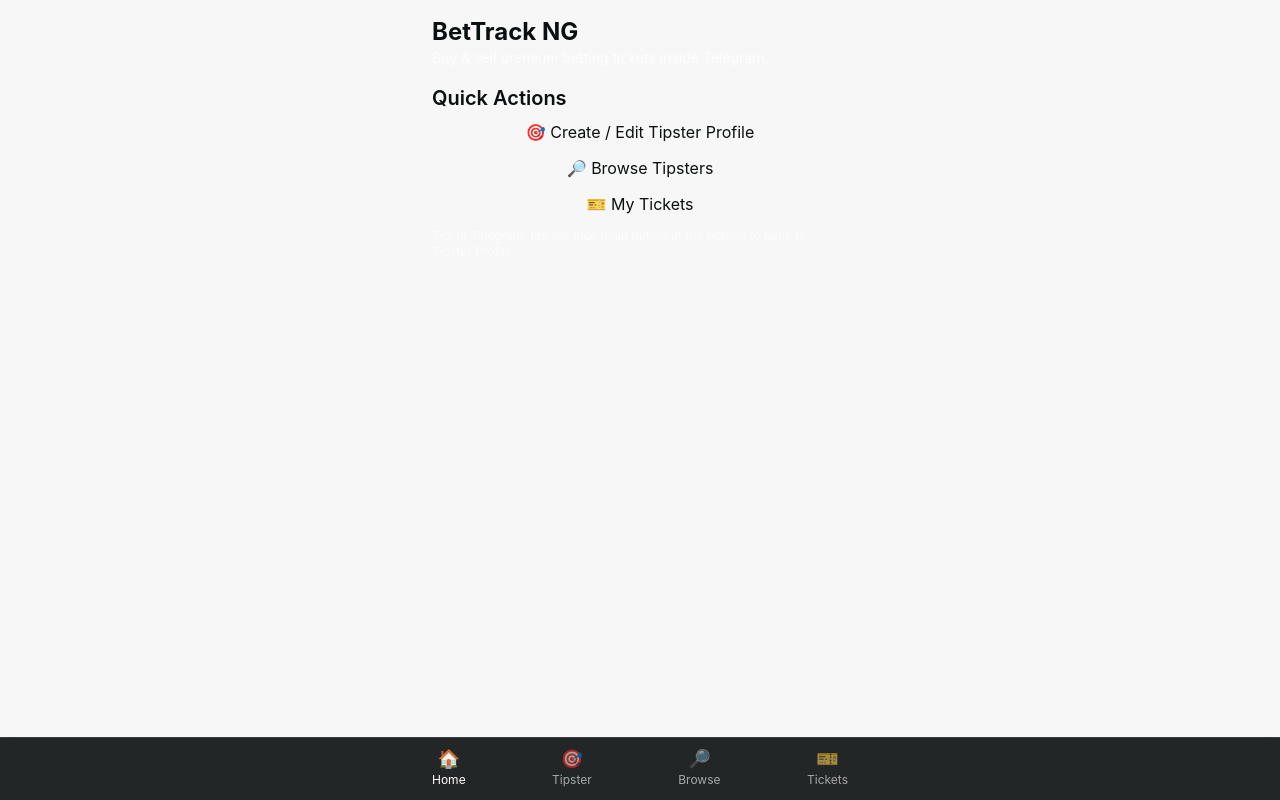
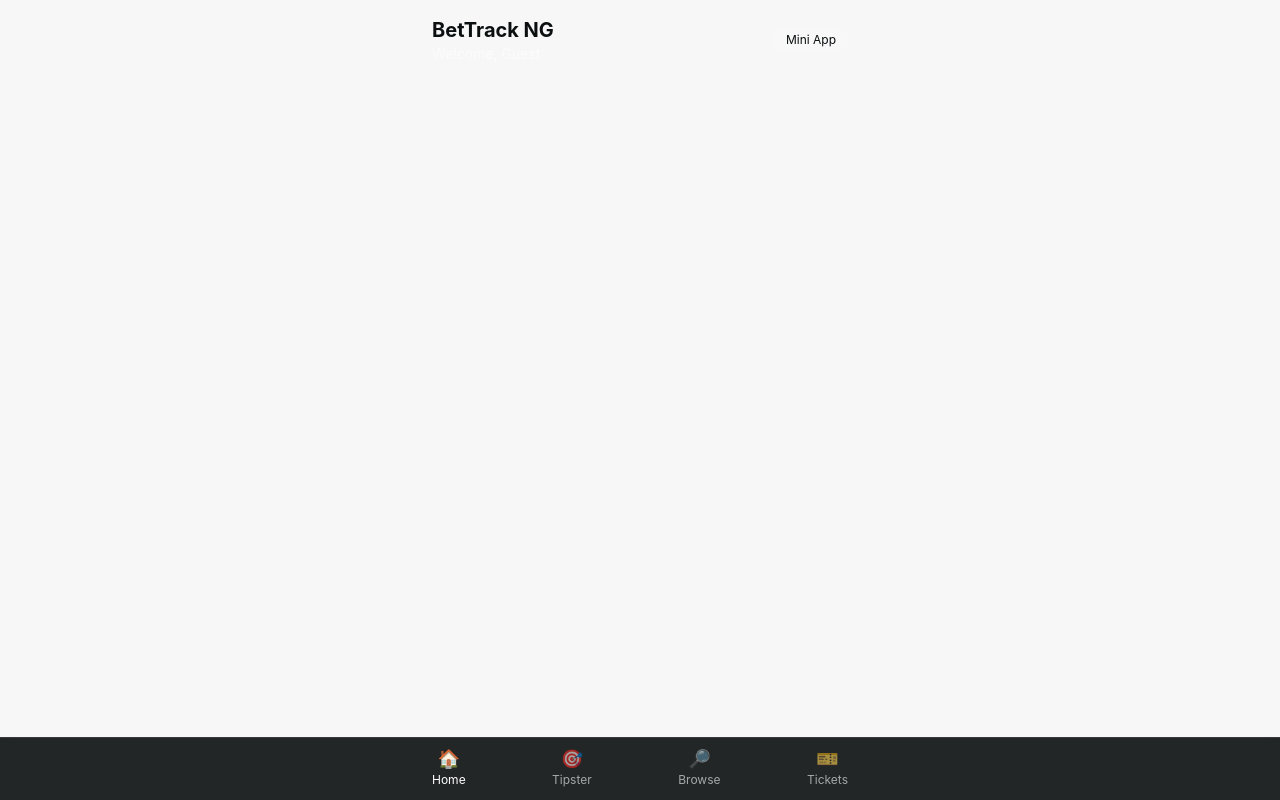
Before and after one commit to abelkene001/bettrack-ng, a Next.js app in the folder bettrack-ng/: page / in a window 1280 px wide. Built offline with nearby package versions, Linux system fonts and the light colour scheme.

Commit message:
Patch 1 (Hard fixes)

```diff
--- /dev/null
+++ b/bettrack-ng/app/api/profile/me/route.ts
@@ -0,0 +1,84 @@
+// app/api/profile/me/route.ts
+export const runtime = "nodejs"; // ensure Node runtime on Vercel
+export const dynamic = "force-dynamic"; // no caching of user response
+
+import { NextResponse } from "next/server";
+import { cookies } from "next/headers";
+import { supabaseAdmin } from "@/lib/supabaseAdmin";
+import { SESSION_COOKIE, verifyAppSession } from "@/lib/session";
+
+export async function GET() {
+  const jar = await cookies();
+  const token = jar.get(SESSION_COOKIE)?.value;
+  if (!token)
+    return NextResponse.json(
+      { ok: false, error: "NO_SESSION" },
+      { status: 401 }
+    );
+
+  let sess: { sub: string; name?: string; username?: string };
+  try {
+    sess = await verifyAppSession(token);
+  } catch {
+    return NextResponse.json(
+      { ok: false, error: "BAD_SESSION" },
+      { status: 401 }
+    );
+  }
+
+  const telegramId = Number(sess.sub);
+  if (!Number.isFinite(telegramId)) {
+    return NextResponse.json(
+      { ok: false, error: "BAD_TELEGRAM_ID" },
+      { status: 400 }
+    );
+  }
+
+  // find or create user
+  const { data: userRow, error: userErr } = await supabaseAdmin
+    .from("users")
+    .select("*")
+    .eq("telegram_id", telegramId)
+    .maybeSingle();
+
+  if (userErr)
+    return NextResponse.json(
+      { ok: false, error: userErr.message },
+      { status: 500 }
+    );
+
+  let user = userRow;
+  if (!user) {
+    const { data: newUser, error: insErr } = await supabaseAdmin
+      .from("users")
+      .insert({
+        telegram_id: telegramId,
+        username: sess.username ?? null,
+        first_name: sess.name ?? null,
+        role: "bettor",
+      })
+      .select("*")
+      .single();
+    if (insErr)
+      return NextResponse.json(
+        { ok: false, error: insErr.message },
+        { status: 500 }
+      );
+    user = newUser;
+  }
+
+  // profile (if any)
+  const { data: profile, error: profErr } = await supabaseAdmin
+    .from("tipster_profiles")
+    .select("*")
+    .eq("user_id", user.id)
+    .maybeSingle();
+
+  if (profErr)
+    return NextResponse.json(
+      { ok: false, error: profErr.message },
+      { status: 500 }
+    );
+
+  return NextResponse.json({ ok: true, user, profile: profile ?? null });
+}
--- a/bettrack-ng/app/page.tsx
+++ b/bettrack-ng/app/page.tsx
@@ -1,49 +1,26 @@
-// app/page.tsx
 "use client";
-import { useContext, useEffect } from "react";
+import { useContext } from "react";
 import Link from "next/link";
 import { TelegramContext } from "../components/TelegramProvider";
 
 export default function HomePage() {
-  const { webApp } = useContext(TelegramContext);
-
-  useEffect(() => {
-    if (!webApp) return;
-    webApp.MainButton.setText("Become a Tipster");
-    webApp.MainButton.show();
-    webApp.MainButton.onClick(() => {
-      webApp.hapticFeedback?.impactOccurred("light");
-      window.location.href = "/tipster";
-    });
-  }, [webApp]);
+  const { userName } = useContext(TelegramContext);
 
   return (
     <main className="flex flex-col gap-4">
       <header className="card">
-        <h1 className="text-2xl font-bold">BetTrack NG</h1>
-        <p className="text-white/70 text-sm">
-          Buy & sell premium betting tickets inside Telegram.
-        </p>
+        <div className="flex items-center justify-between">
+          <div>
+            <h1 className="text-xl font-bold">BetTrack NG</h1>
+            <p className="text-white/60 text-sm">
+              Welcome, {userName || "Guest"}
+            </p>
+          </div>
+          <div className="rounded-xl bg-white/10 px-3 py-1 text-xs">
+            Mini App
+          </div>
+        </div>
       </header>
-
-      <section className="card">
-        <h2 className="mb-2 text-xl font-semibold">Quick Actions</h2>
-        <div className="grid grid-cols-1 gap-3">
-          <Link href="/tipster" className="btn-primary text-center">
-            🎯 Create / Edit Tipster Profile
-          </Link>
-          <Link href="/browse" className="btn-secondary text-center">
-            🔎 Browse Tipsters
-          </Link>
-          <Link href="/tickets" className="btn-secondary text-center">
-            🎫 My Tickets
-          </Link>
-        </div>
-        <p className="mt-3 text-xs text-white/60">
-          Tip: In Telegram, tap the blue main button at the bottom to jump to
-          Tipster Profile.
-        </p>
-      </section>
     </main>
   );
 }
```
